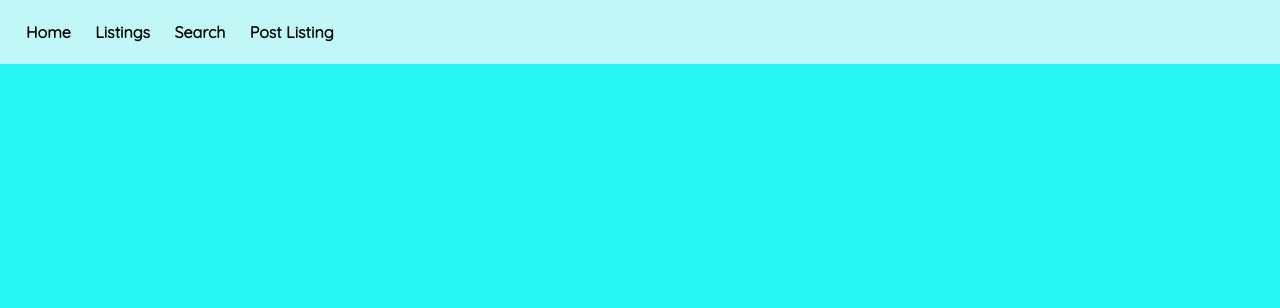
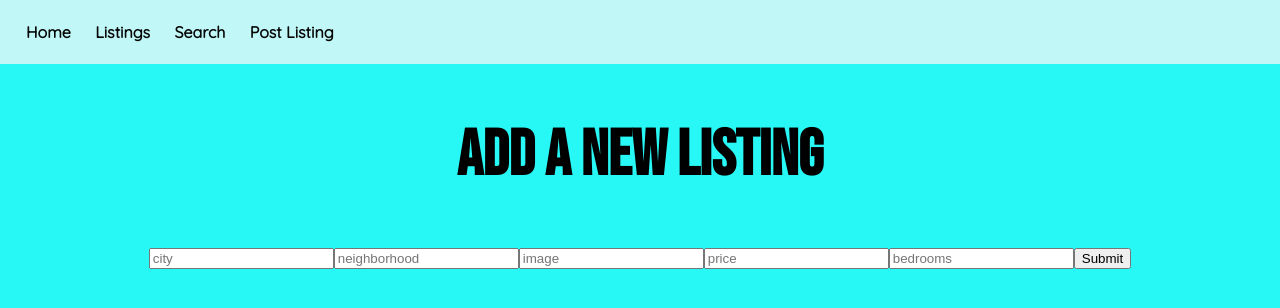
Before and after one commit to MagJoseph/Rentitfy-Project, a React (Create React App) app in the folder client/: page /postlistings in a window 1280 px wide. Shown: the top 308 px of the page. Built offline with nearby package versions, Linux system fonts and the light colour scheme.

Commit message:
added input form

```diff
--- a/client/src/App.js
+++ b/client/src/App.js
@@ -20,7 +20,7 @@ function App() {
         <Routes>
         <Route path="/" element={ <Home /> } />
         <Route path="/listings" element={ <Listings /> } />
-        <Route path="/postlisting" element={ <PostListings /> } />
+        <Route path="/postlistings" element={ <PostListings /> } />
         <Route path="/search" element={ <Search /> } />
         </Routes>
       </main>
--- a/client/src/components/Home.jsx
+++ b/client/src/components/Home.jsx
@@ -7,6 +7,7 @@ const Home = () => {
         <h1>Rentitfy</h1>
         <h3>Find your new home here!</h3>
         <Link to="/listings"><div className="browse"> Browse Listings</div> </Link>
+        <p>See something you like? Contact our agent now!</p>
     </div>
   )
 }
--- a/client/src/components/ListingItem.jsx
+++ b/client/src/components/ListingItem.jsx
@@ -1,12 +1,19 @@
 import React from 'react'
+import { Link } from 'react-router-dom'
 
 const ListingItem = (props) => {
   return (
     <div>
-      <p>City: {props.listing.city}</p>
-      <p>Neighborhood: {props.listing.neighborhood}</p>
-      <p>Bedrooms: {props.listing.bedrooms}</p>
-      <img src={props.listing.image}/>
+      <p>City: {props.city}</p>
+      <p>Neighborhood: {props.neighborhood}</p>
+      <p>Bedrooms: {props.bedrooms}</p>
+      <p>Monthly Rent ${props.price}</p>
+      <Link to="/reviews">Click here for comments and reviews</Link>
+      <br></br>
+      <br></br>
+      <img src={props.image}/>
+
+
     </div>
   )
 }
--- a/client/src/components/Listings.jsx
+++ b/client/src/components/Listings.jsx
@@ -3,6 +3,7 @@ import { Link } from 'react-router-dom'
 import { useState, useEffect } from 'react'
 import axios from 'axios'
 import ListingItem from './ListingItem'
+import PostListings from './PostListings'
 
 
 const Listings = () => {
@@ -34,7 +35,9 @@ return (
        />
         ))}
       </div>
+      <div>
 
+      </div>
       <Link to='/'>Home</Link>
     </div>
   )
--- a/client/src/components/Nav.jsx
+++ b/client/src/components/Nav.jsx
@@ -8,7 +8,7 @@ const Nav = () => {
      <Link to="/"> Home </Link>
      <Link to="/listings"> Listings </Link>
      <Link to="/search"> Search </Link>
-     <Link to="/postlisting"> Post Listing</Link>
+     <Link to="/postlistings"> Post Listing</Link>
      </div>
     </nav>
   )
--- a/client/src/components/PostListings.jsx
+++ b/client/src/components/PostListings.jsx
@@ -1,17 +1,57 @@
 import React from 'react'
+import { useState } from 'react'
+import axios from 'axios'
+
 
 const PostListings = () => {
+
+  const [ newList, setNewListing ] = useState({
+      id: '',
+      city: '',
+      neighborhood: '',
+      bedrooms: '',
+      price: '',
+      img: '',
+      reviews: []
+   })
+
+
+   const getNewListing = async () => {
+    const newList = await axios({
+      url: 'http://localhost:3001/listings',
+      method: 'post',
+      headers: {
+        'content-type': 'multipart/form-data'
+      },
+      data: newList
+    })
+   }
+
+
+
+   const handleChange = (e) => {
+    setNewListing({...getNewListing, [e.target.name]: e.target.value })
+    console.log(e.target.name)
+    console.log(e.target.value)
+  }
+
+  const handleSubmit= () => {
+         getNewListing()
+  }
+
+
+
   return (
     <div>
          <h2>Add A New Listing</h2>
-    {/* <form >
-      <input type="text" value={newListing.neighborhood} onChange={ props.handleChange} name={'neighborhood'} placeholder={'neighborhood'} />
-      <input type="text" value={newListing.img} onChange={ props.handleChange} name={'img'} placeholder={'image'} />
-      <input type="text" value={newListing.price} onChange={ props.handleChange} name={'price'} placeholder={'price'} />
-      <input type="text-area" value={newBoat.description} onChange={ props.handleChange} name={'description'} placeholder={'description'} />
-      <input type="text" value={newListing.Bedrooms} onChange={ props.handleChange} name={'bedrooms'} placeholder={'bedrooms'} />
+    <form  onSubmit={handleSubmit}>
+      <input type="text" value={newList.city} onChange={handleChange} name={'city'} placeholder={'city'} />
+      <input type="text" value={newList.neighborhood} onChange={handleChange} name={'neighborhood'} placeholder={'neighborhood'} />
+      <input type="text" value={newList.img} onChange={ handleChange} name={'img'} placeholder={'image'} />
+      <input type="text" value={newList.price} onChange={ handleChange} name={'price'} placeholder={'price'} />
+      <input type="text" value={newList.bedrooms} onChange={ handleChange} name={'bedrooms'} placeholder={'bedrooms'} />
       <button>Submit</button>
-    </form> */}
+    </form>
     </div>
   )
 }
```
Also changed, not shown: client/src/components/Reviews.jsx (added, +9 -0 lines).
